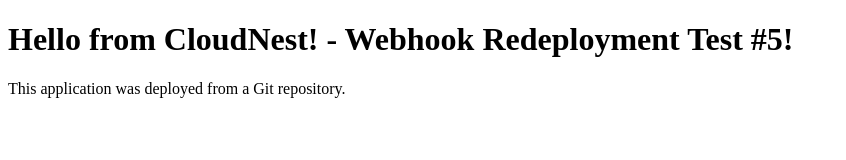
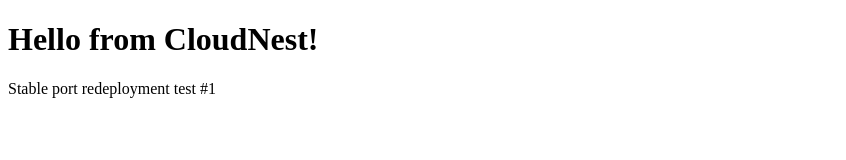
Before and after one commit to kgnah/cloudnest-test-app, a plain HTML site: page index.html in a window 1280 px wide. Shown: the whole page, without its empty margins (0-846 px from the left). Drawn offline with Linux system fonts and the light colour scheme.

Commit message:
Test stable port redeployment

```diff
--- a/index.html
+++ b/index.html
@@ -4,7 +4,7 @@
     <title>CloudNest Test</title>
 </head>
 <body>
-    <h1>Hello from CloudNest! - Webhook Redeployment Test #5!</h1>
-    <p>This application was deployed from a Git repository.</p>
+    <h1>Hello from CloudNest!</h1>
+    <p>Stable port redeployment test #1</p>
 </body>
 </html>
```
